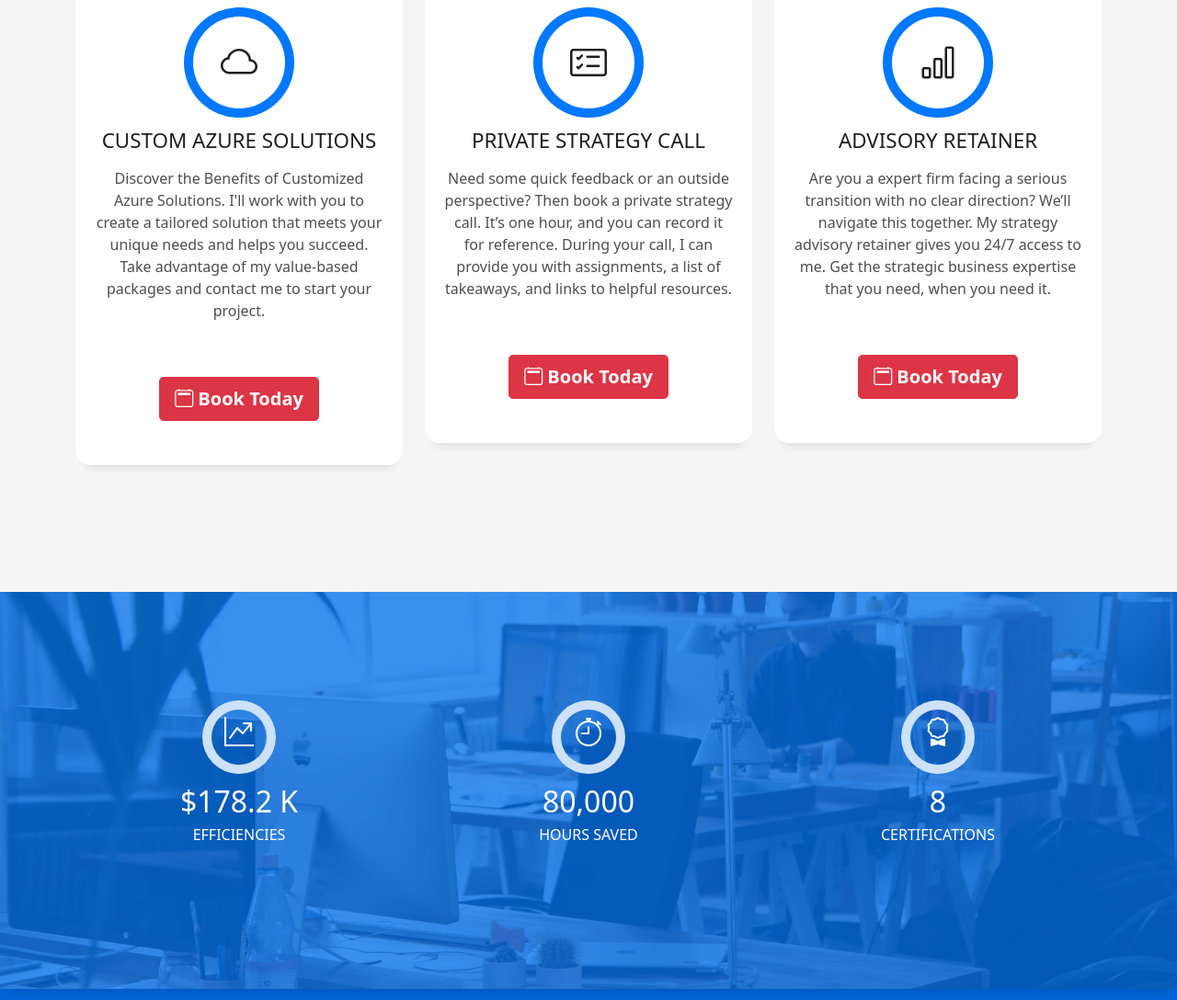
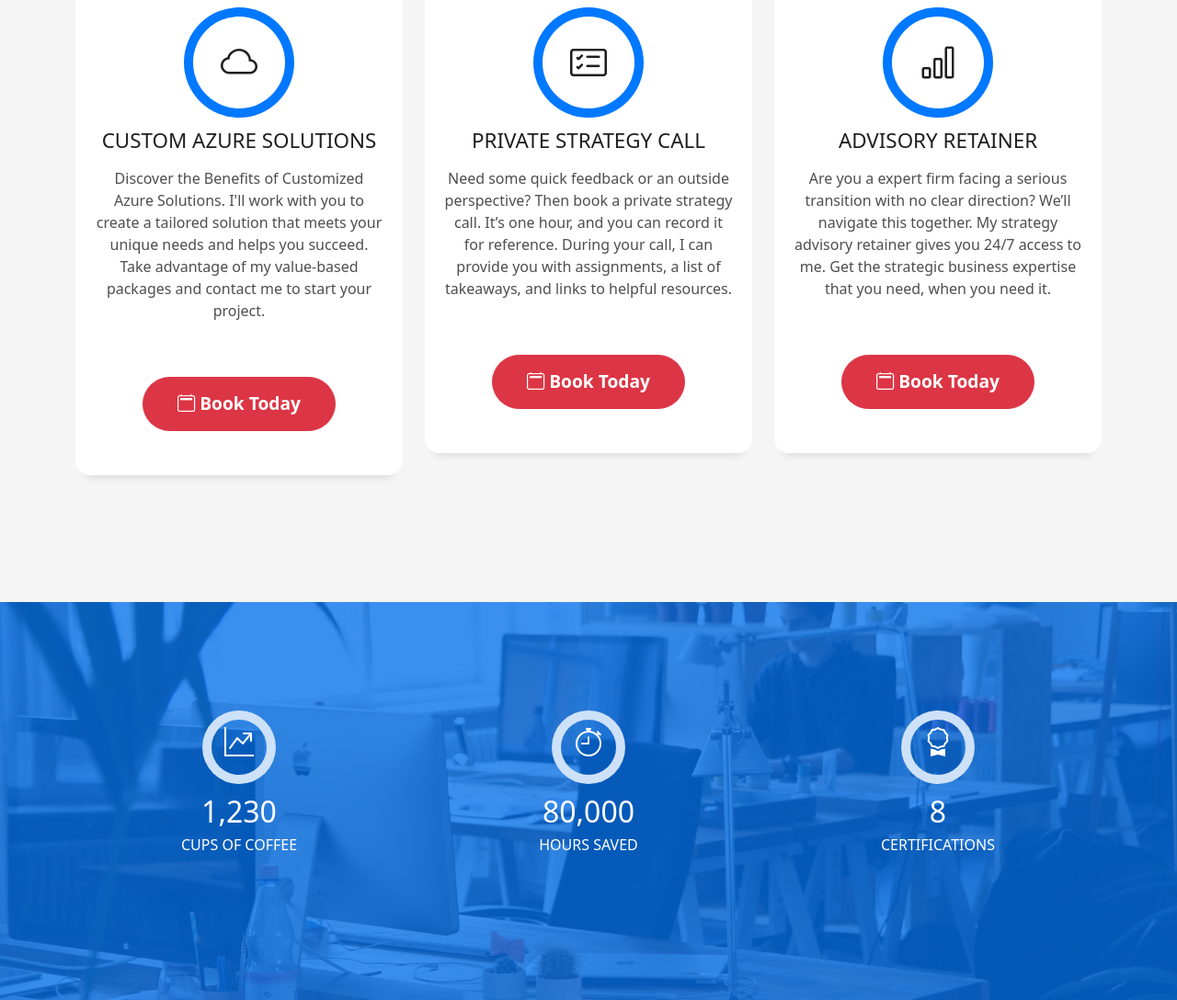
Before and after one commit to NateHutchison/NateHutchison.github.io, a plain HTML site: page services.html in a window 1280 px wide. Shown: the part 420-1508 px from the top of the page at 92% size. Drawn offline with Linux system fonts and the light colour scheme; a script that the page names is missing.

Commit message:
clean up, touch ups

```diff
--- a/assets/css/style.css
+++ b/assets/css/style.css
@@ -470,6 +470,7 @@ a:hover {
   transition: all 500ms ease;
 }
 
+
 .button-a {
   text-decoration: none;
   background-color: #0078ff;
@@ -492,6 +493,12 @@ a:hover {
   line-height: 1.5;
   border-radius: 0.3rem;
 }
+
+.glow-button:hover {
+  color: rgba(255, 255, 255, 1);
+  box-shadow: 0 0 0 4px #cde1f8;
+}
+
 
 /*--------------------------------------------------------------
 # Header
--- a/services.html
+++ b/services.html
@@ -104,12 +104,12 @@
       <div class="row">
         <div class="col-md-4">
 
-          <div class="service-box" data-cal-link="nateh/value-based" role="button">
+          <div class="service-box">
 
             <div class="service-ico">
               <span class="ico-circle"><i class="bi bi-cloud"></i></span>
             </div>
-            <div class="service-content"  data-cal-link="nateh/value-based" role="button">
+            <div class="service-content">
               <h2 class="s-title">Custom Azure Solutions</h2>
               <p class="s-description text-center">
                 Discover the Benefits of Customized Azure Solutions. I'll work with you to create a tailored solution
@@ -118,19 +118,21 @@
               </p><br>
 
 
-              <h3><a class="btn btn-danger btn-lg" data-cal-link="nateh/value-based" role="button"><b data-cal-link="nateh/value-based" role="button">
-                <span class="bi bi-calendar2"  data-cal-link="nateh/value-based" role="button"></span> Book Today</b></a></h3>
+              <h3 data-cal-link="nateh/advisory-retainer" role="button">
+                <a class="btn btn-danger button-big button-rouded glow-button" data-cal-link="nateh/value-based" role="button"><b data-cal-link="nateh/value-based" role="button">
+                <span class="bi bi-calendar2"  data-cal-link="nateh/value-based" role="button"></span> Book Today</b></a>
+              </h3>
 
 
             </div>
           </div>
         </div>
         <div class="col-md-4">
-          <div class="service-box" data-cal-link="nateh/strategize" role="button">
+          <div class="service-box">
             <div class="service-ico">
               <span class="ico-circle"><i class="bi bi-card-checklist"></i></span>
             </div>
-            <div class="service-content" data-cal-link="nateh/strategize" role="button">
+            <div class="service-content">
               <h2 class="s-title">Private Strategy Call</h2>
               <p class="s-description text-center">
                 Need some quick feedback or an outside perspective? Then book a private strategy call. It’s one hour,
@@ -139,18 +141,19 @@
               </p>
             </div><br>
 
-
-            <h3><a class="btn btn-danger btn-lg" data-cal-link="nateh/strategize" role="button"><b data-cal-link="nateh/strategize" role="button"><span
-                    class="bi bi-calendar2" data-cal-link="nateh/strategize" role="button"></span> Book Today</b></a></h3>
+            <h3 data-cal-link="nateh/advisory-retainer" role="button">
+              <a class="btn btn-danger button-big button-rouded glow-button" data-cal-link="nateh/strategize" role="button"><b data-cal-link="nateh/strategize" role="button"><span
+                    class="bi bi-calendar2" data-cal-link="nateh/strategize" role="button"></span> Book Today</b></a>
+                  </h3>
 
           </div>
         </div>
         <div class="col-md-4">
-          <div class="service-box" data-cal-link="nateh/advisory-retainer" role="button">
+          <div class="service-box">
             <div class="service-ico">
               <span class="ico-circle"><i class="bi bi-bar-chart"></i></span>
             </div>
-            <div class="service-content" data-cal-link="nateh/advisory-retainer" role="button">
+            <div class="service-content">
               <h2 class="s-title">Advisory Retainer</h2>
               <p class="s-description text-center">
                 Are you a expert firm facing a serious transition with no clear direction? We’ll navigate this together.
@@ -161,7 +164,7 @@
             </div><br>
 
             <h3 data-cal-link="nateh/advisory-retainer" role="button">
-              <a class="btn btn-danger btn-lg" data-cal-link="nateh/advisory-retainer" role="button"><b data-cal-link="nateh/advisory-retainer" role="button"><span
+              <a class="btn btn-danger button-big button-rouded glow-button" data-cal-link="nateh/advisory-retainer" role="button"><b data-cal-link="nateh/advisory-retainer" role="button"><span
                     class="bi bi-calendar2" data-cal-link="nateh/advisory-retainer" role="button"></span> Book Today</b>
                   </a>
             </h3>
@@ -196,9 +199,9 @@
               <span class="ico-circle"><i class="bi bi-graph-up-arrow"></i></span>
             </div>
             <div class="counter-num">
-              <p data-purecounter-currency="$" data-purecounter-start="0" data-purecounter-end="178229" data-purecounter-duration="3"
+              <p data-purecounter-separator="true" data-purecounter-start="0" data-purecounter-end="1230" data-purecounter-duration="3"
                 class="counter purecounter"></p>
-              <span class="counter-text">EFFICIENCIES</span>
+              <span class="counter-text">CUPS OF COFFEE</span>
             </div>
           </div>
         </div>
@@ -208,7 +211,7 @@
               <span class="ico-circle"><i class="bi bi-stopwatch"></i></span>
             </div>
             <div class="counter-num">
-              <p data-purecounter-separator="true" data-purecounter-start="0" data-purecounter-end="80000" data-purecounter-duration="3"
+              <p data-purecounter-separator="true" data-purecounter-start="0" data-purecounter-end="80000" data-purecounter-duration="4"
                 class="counter purecounter"></p>
               <span class="counter-text">HOURS SAVED</span>
             </div>
```
Also changed, not shown: index.html (+4 -4 lines).
